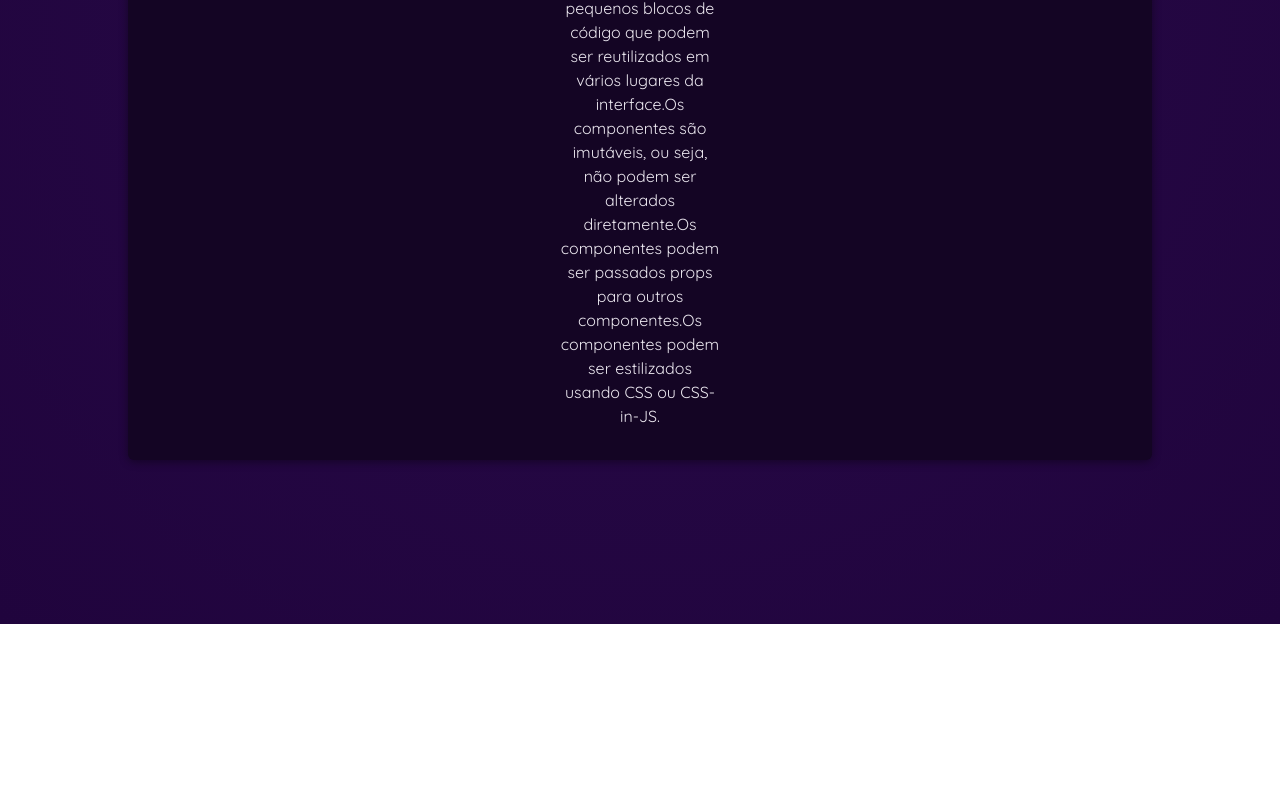
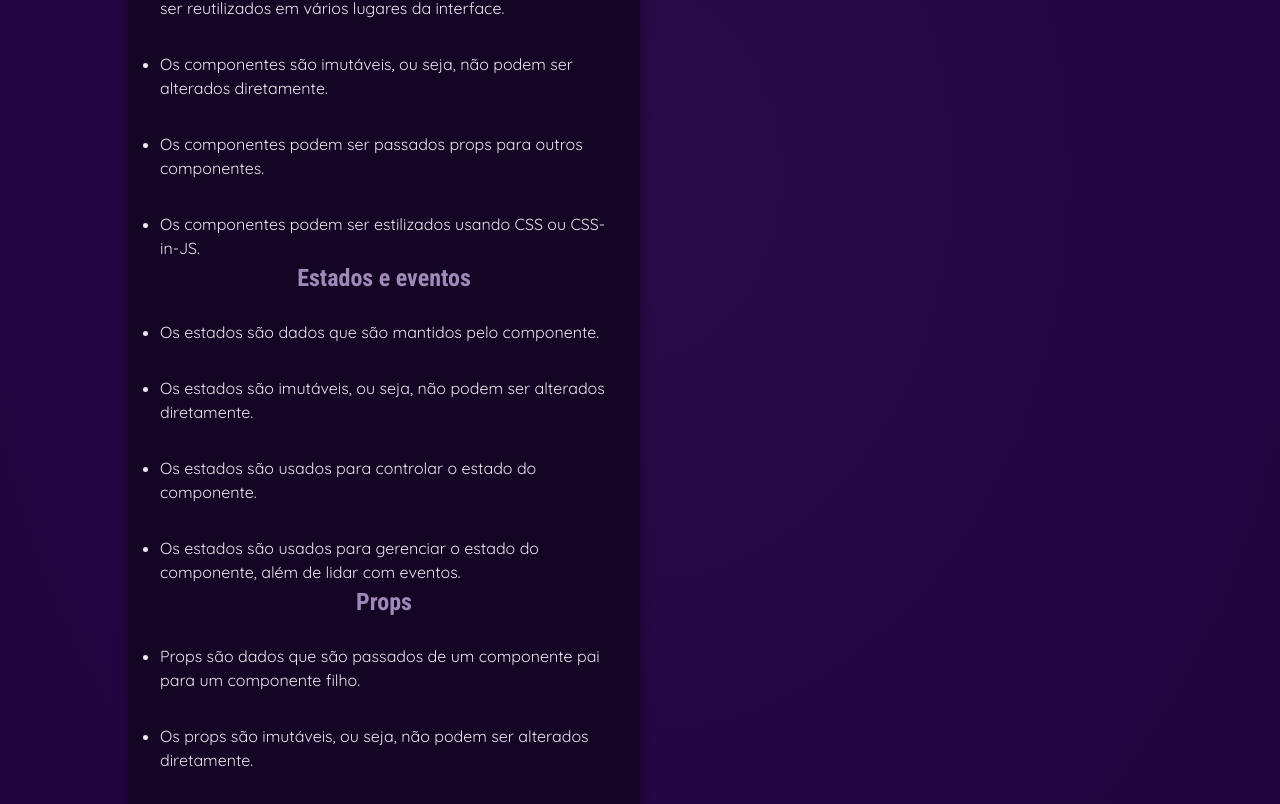
Before and after one commit to victorluansilva/Lista_React_and_NodeJS, a React (Vite) app in the folder 02-fundamentos-base/react-basis/: page / in a window 1280 px wide. Shown: the part 656-1460 px from the top of the page. Before the commit the page ends 1280 px from the top, so only its background shows below. Built offline with nearby package versions, Linux system fonts and the light colour scheme.

Commit message:
Referente a aula do dia 02/12

```diff
--- /dev/null
+++ b/02-fundamentos-base/react-basis/src/components/coreconcetp/CoreConcept.css
@@ -0,0 +1,14 @@
+#core-concepts{
+
+    width: 32rem !important;
+}
+
+.concepts{
+    margin: 10px;
+}
+
+#core-concepts .concept li{
+    text-align: left;
+    width: 28rem;
+    list-style:disc;
+}
--- /dev/null
+++ b/02-fundamentos-base/react-basis/src/components/coreconcetp/CoreConcept.jsx
@@ -0,0 +1,19 @@
+/* eslint-disable react/prop-types */
+import "./CoreConcept.css";
+const CoreConcept = ({ id, titulo, conceitos }) => {
+  return (
+    <>
+    <div id={`concept-${id}`} className="concept">
+      <h2>{titulo}</h2>
+      <ul id="core-concept-list">
+        {conceitos.map((item, key) => {
+          return <li key={key} >{item}</li>;
+        })}
+      </ul>
+    </div>
+
+    </>
+  );
+};
+
+export default CoreConcept;
--- a/02-fundamentos-base/react-basis/src/components/main/Main.jsx
+++ b/02-fundamentos-base/react-basis/src/components/main/Main.jsx
@@ -1,7 +1,8 @@
 /* eslint-disable react/prop-types */
 /* eslint-disable no-unused-vars */
-import './Main.css';
-import MeuObjetivoComReact from './MeuObjetivoComReact/MeuObjetivoComReact';
+import CoreConcept from "../coreconcetp/CoreConcept";
+import "./Main.css";
+import MeuObjetivoComReact from "./MeuObjetivoComReact/MeuObjetivoComReact";
 
 // Atividade:
 // 1- Passe o componente 'CoreConcept' para um novo arquivo e pasta tendo como base o que foi ensinado sobre estruturação de componentes e arquivos no React.
@@ -13,53 +14,51 @@
 const conceitosChaves = [
   {
     id: 1,
-    titulo: 'Componentes',
+    titulo: "Componentes",
     conceitos: [
-      'Componentes são pequenos blocos de código que podem ser reutilizados em vários lugares da interface.',
-      'Os componentes são imutáveis, ou seja, não podem ser alterados diretamente.',
-      'Os componentes podem ser passados props para outros componentes.',
-      'Os componentes podem ser estilizados usando CSS ou CSS-in-JS.',
-    ]
+      "Componentes são pequenos blocos de código que podem ser reutilizados em vários lugares da interface.",
+      "Os componentes são imutáveis, ou seja, não podem ser alterados diretamente.",
+      "Os componentes podem ser passados props para outros componentes.",
+      "Os componentes podem ser estilizados usando CSS ou CSS-in-JS.",
+    ],
   },
   {
     id: 2,
-    titulo: 'Estados e eventos',
+    titulo: "Estados e eventos",
     conceitos: [
-      'Os estados são dados que são mantidos pelo componente.',
-      'Os estados são imutáveis, ou seja, não podem ser alterados diretamente.',
-      'Os estados são usados para controlar o estado do componente.',
-      'Os estados são usados para gerenciar o estado do componente, além de lidar com eventos.',
+      "Os estados são dados que são mantidos pelo componente.",
+      "Os estados são imutáveis, ou seja, não podem ser alterados diretamente.",
+      "Os estados são usados para controlar o estado do componente.",
+      "Os estados são usados para gerenciar o estado do componente, além de lidar com eventos.",
     ],
   },
   {
-    id:3,
-    titulo: 'Props',
+    id: 3,
+    titulo: "Props",
     conceitos: [
-      'Props são dados que são passados de um componente pai para um componente filho.',
-      'Os props são imutáveis, ou seja, não podem ser alterados diretamente.',
-      'Os props são usados para passar dados entre componentes.',
-      'Os props são usados para passar dados entre componentes, além de lidar com eventos.',
-    ]
-  }
+      "Props são dados que são passados de um componente pai para um componente filho.",
+      "Os props são imutáveis, ou seja, não podem ser alterados diretamente.",
+      "Os props são usados para passar dados entre componentes.",
+      "Os props são usados para passar dados entre componentes, além de lidar com eventos.",
+    ],
+  },
 ];
-
-  const CoreConcept = ({titulo, conceitos}) => {
-  return (
-    <>
-    <h2>{titulo}</h2>
-    <ul>
-      <li>{conceitos}</li>
-    </ul>
-    </>
-  )
-};
 
 const Main = () => {
   return (
     <main>
       <MeuObjetivoComReact />
-        <section id='core-concepts'>
-        <CoreConcept titulo={conceitosChaves[0].titulo}  conceitos={conceitosChaves[0].conceitos}/>
+      <section id="core-concepts">
+        {conceitosChaves.map((conceitoChave, key) => {
+          return (
+            <CoreConcept
+              key={key}
+              id={key}
+              titulo={conceitoChave.titulo}
+              conceitos={conceitoChave.conceitos}
+            />
+          );
+        })}
       </section>
     </main>
   );
```
Lines whose indentation alone changed are shown as unchanged.
